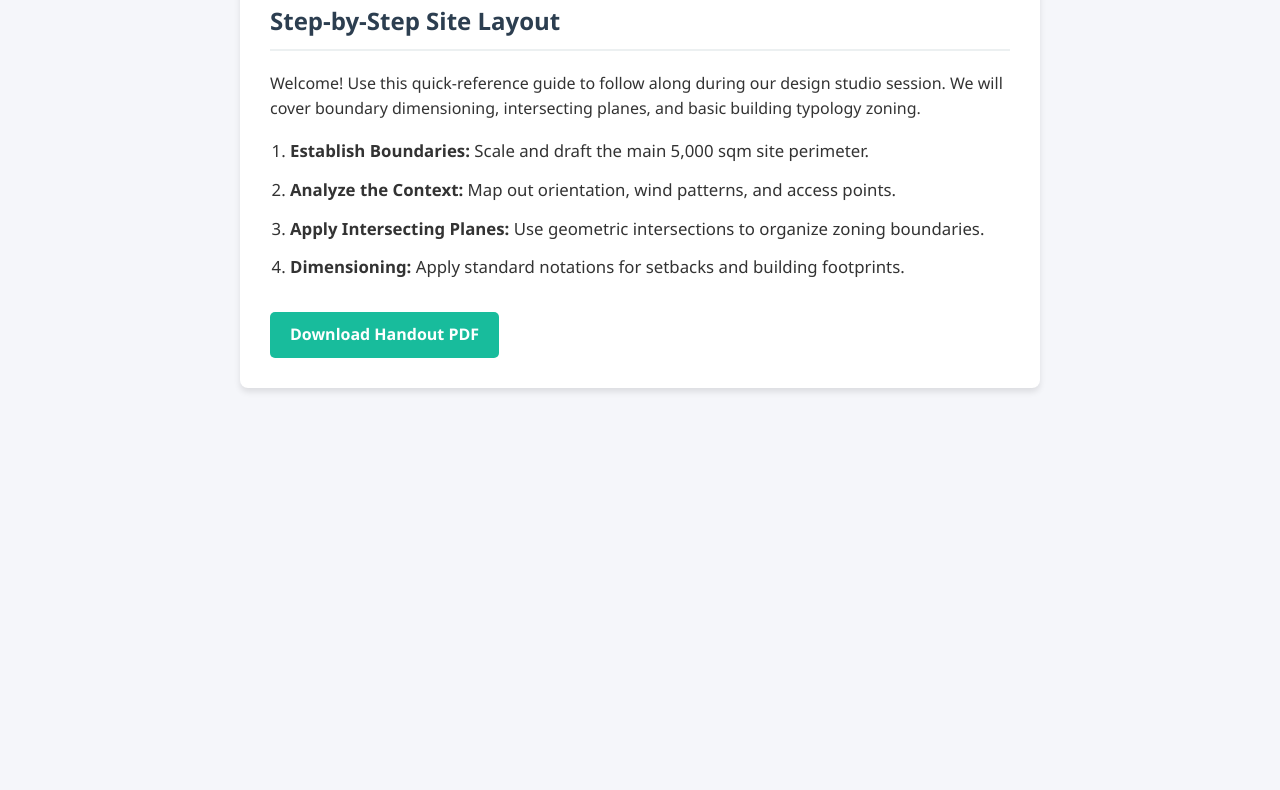
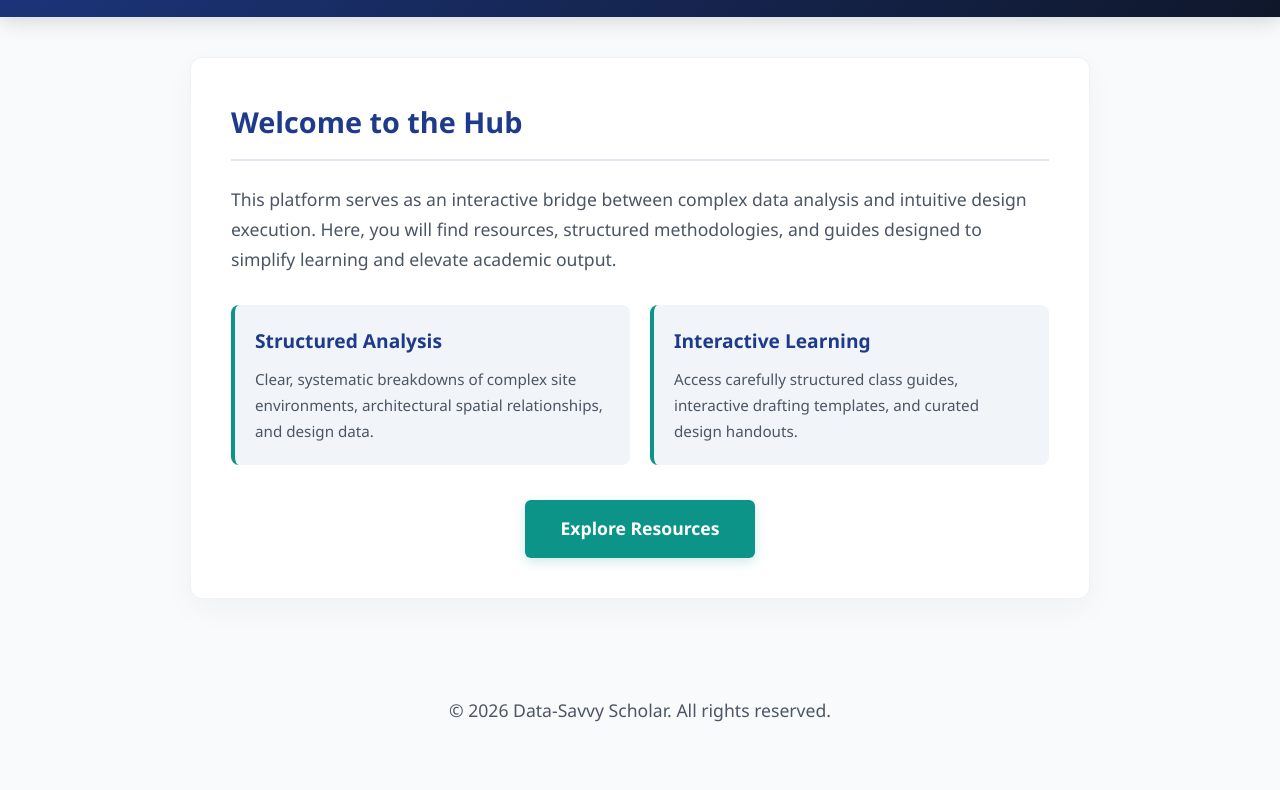
Before and after one commit to tunmiseiwayemi-a11y/my-landing-page-, a plain HTML site: page index.html in a window 1280 px wide. Shown: the part 268-1058 px from the top of the page. Before the commit the page ends 800 px from the top, so only its background shows below. Drawn offline with Linux system fonts and the light colour scheme.

Commit message:
Update index.html

```diff
--- a/index.html
+++ b/index.html
@@ -3,99 +3,175 @@
 <head>
     <meta charset="UTF-8">
     <meta name="viewport" content="width=device-width, initial-scale=1.0">
-    <title>Interactive Site Analysis Guide</title>
+    <title>Data-Savvy Scholar</title>
     <style>
         :root {
-            --primary: #2C3E50;
-            --secondary: #18BC9C;
-            --dark: #2C3E50;
-            --light: #ECF0F1;
+            --primary: #1e3a8a; /* Deep elegant blue */
+            --secondary: #0d9488; /* Sophisticated teal */
+            --dark: #1f2937;
+            --light: #f8fafc;
+            --accent: #f59e0b;
         }
+
         body {
             font-family: 'Segoe UI', Tahoma, Geneva, Verdana, sans-serif;
-            line-height: 1.6;
-            color: #333;
-            background-color: #f5f6fa;
+            line-height: 1.7;
+            color: var(--dark);
+            background-color: var(--light);
             margin: 0;
             padding: 0;
         }
+
+        /* Header & Navigation Style */
         header {
-            background-color: var(--primary);
+            background: linear-gradient(135deg, var(--primary) 0%, #0f172a 100%);
             color: white;
             text-align: center;
-            padding: 3rem 1rem;
+            padding: 5rem 2rem;
+            box-shadow: 0 4px 20px rgba(0, 0, 0, 0.15);
         }
+
         header h1 {
             margin: 0;
-            font-size: 2.2rem;
+            font-size: 2.8rem;
+            letter-spacing: -0.5px;
+            font-weight: 700;
         }
+
         header p {
-            margin: 10px 0 0;
-            font-size: 1.1rem;
+            margin: 15px 0 0;
+            font-size: 1.25rem;
             opacity: 0.9;
+            font-weight: 300;
         }
+
+        /* Container */
         .container {
-            max-width: 800px;
-            margin: 30px auto;
-            padding: 0 20px;
+            max-width: 900px;
+            margin: 40px auto;
+            padding: 0 24px;
         }
+
+        /* Main Card */
         .card {
             background: white;
-            padding: 30px;
-            border-radius: 8px;
-            box-shadow: 0 4px 6px rgba(0,0,0,0.1);
-            margin-bottom: 20px;
+            padding: 40px;
+            border-radius: 12px;
+            box-shadow: 0 10px 30px rgba(0, 0, 0, 0.04);
+            border: 1px solid rgba(0, 0, 0, 0.05);
         }
+
         h2 {
             color: var(--primary);
-            border-bottom: 2px solid var(--light);
-            padding-bottom: 8px;
+            font-size: 1.8rem;
+            margin-top: 0;
+            border-bottom: 2px solid #e2e8f0;
+            padding-bottom: 12px;
         }
-        ol {
-            padding-left: 20px;
+
+        p {
+            font-size: 1.1rem;
+            color: #4b5563;
+            margin-bottom: 24px;
         }
-        li {
-            margin-bottom: 12px;
-            font-size: 1.05rem;
+
+        /* Features/Details Grid */
+        .grid {
+            display: grid;
+            grid-template-columns: 1fr 1fr;
+            gap: 20px;
+            margin: 30px 0;
         }
+
+        @media (max-width: 600px) {
+            .grid {
+                grid-template-columns: 1fr;
+            }
+        }
+
+        .grid-item {
+            background: #f1f5f9;
+            padding: 20px;
+            border-radius: 8px;
+            border-left: 4px solid var(--secondary);
+        }
+
+        .grid-item h3 {
+            margin: 0 0 10px 0;
+            color: var(--primary);
+            font-size: 1.2rem;
+        }
+
+        .grid-item p {
+            margin: 0;
+            font-size: 0.95rem;
+        }
+
+        /* Call to Action Button */
+        .cta-container {
+            text-align: center;
+            margin-top: 35px;
+        }
+
         .btn {
             display: inline-block;
             background-color: var(--secondary);
             color: white;
             text-decoration: none;
-            padding: 10px 20px;
-            border-radius: 5px;
-            font-weight: bold;
-            margin-top: 15px;
-            transition: background 0.2s;
+            padding: 14px 35px;
+            border-radius: 6px;
+            font-weight: 600;
+            font-size: 1.1rem;
+            transition: all 0.2s ease-in-out;
+            box-shadow: 0 4px 12px rgba(13, 148, 136, 0.2);
         }
+
         .btn:hover {
-            background-color: #128f76;
+            background-color: #0f766e;
+            transform: translateY(-2px);
+            box-shadow: 0 6px 15px rgba(13, 148, 136, 0.3);
+        }
+
+        footer {
+            text-align: center;
+            padding: 40px 20px;
+            font-size: 0.9rem;
+            color: #64748b;
         }
     </style>
 </head>
 <body>
 
     <header>
-        <h1>Site Analysis & Drafting Guide</h1>
-        <p>Interactive Studio Reference Document</p>
+        <h1>Data-Savvy Scholar</h1>
+        <p>Bridging Data, Design, and Academic Excellence</p>
     </header>
 
     <div class="container">
         <div class="card">
-            <h2>Step-by-Step Site Layout</h2>
-            <p>Welcome! Use this quick-reference guide to follow along during our design studio session. We will cover boundary dimensioning, intersecting planes, and basic building typology zoning.</p>
+            <h2>Welcome to the Hub</h2>
+            <p>This platform serves as an interactive bridge between complex data analysis and intuitive design execution. Here, you will find resources, structured methodologies, and guides designed to simplify learning and elevate academic output.</p>
 
-            <ol>
-                <li><strong>Establish Boundaries:</strong> Scale and draft the main 5,000 sqm site perimeter.</li>
-                <li><strong>Analyze the Context:</strong> Map out orientation, wind patterns, and access points.</li>
-                <li><strong>Apply Intersecting Planes:</strong> Use geometric intersections to organize zoning boundaries.</li>
-                <li><strong>Dimensioning:</strong> Apply standard notations for setbacks and building footprints.</li>
-            </ol>
+            <div class="grid">
+                <div class="grid-item">
+                    <h3>Structured Analysis</h3>
+                    <p>Clear, systematic breakdowns of complex site environments, architectural spatial relationships, and design data.</p>
+                </div>
+                <div class="grid-item">
+                    <h3>Interactive Learning</h3>
+                    <p>Access carefully structured class guides, interactive drafting templates, and curated design handouts.</p>
+                </div>
+            </div>
 
-            <a href="#" class="btn">Download Handout PDF</a>
+            <div class="cta-container">
+                <a href="#" class="btn">Explore Resources</a>
+            </div>
         </div>
     </div>
 
+    <footer>
+        <p>&copy; 2026 Data-Savvy Scholar. All rights reserved.</p>
+    </footer>
+
 </body>
 </html>
```
